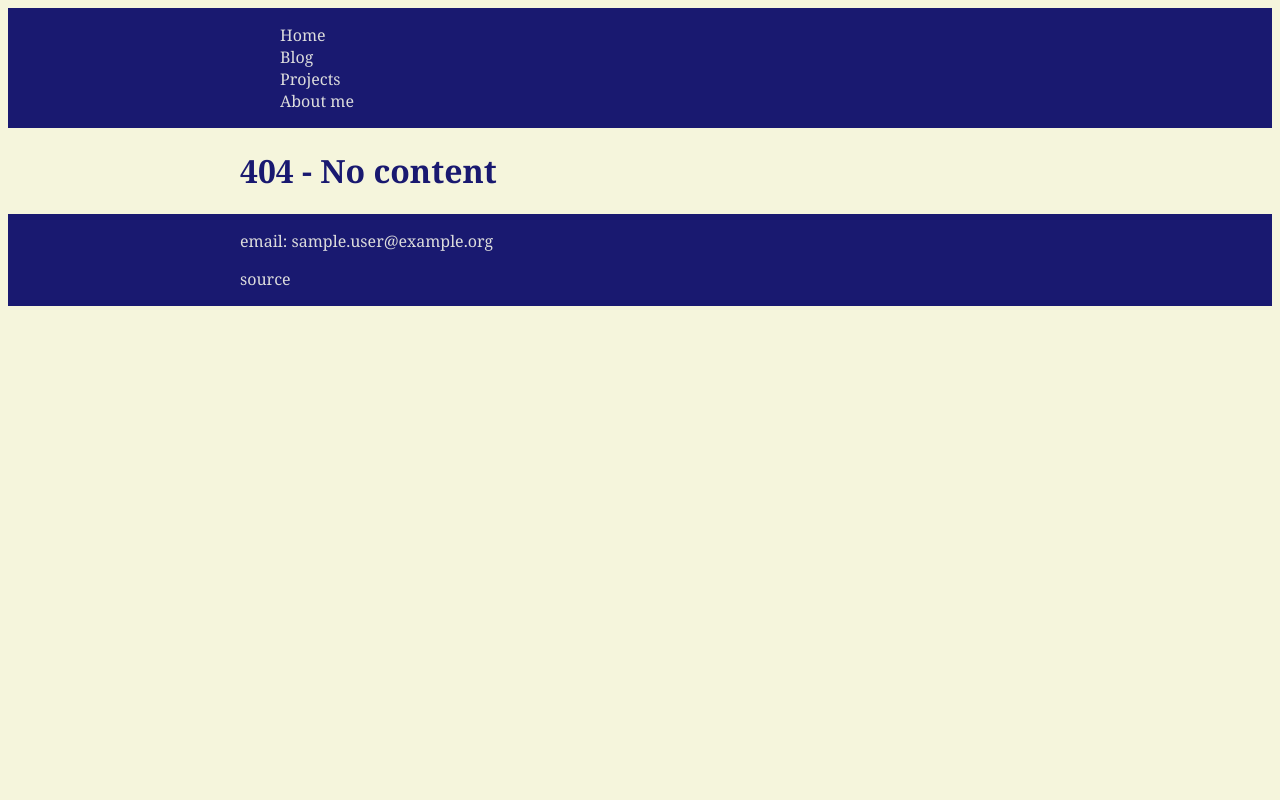
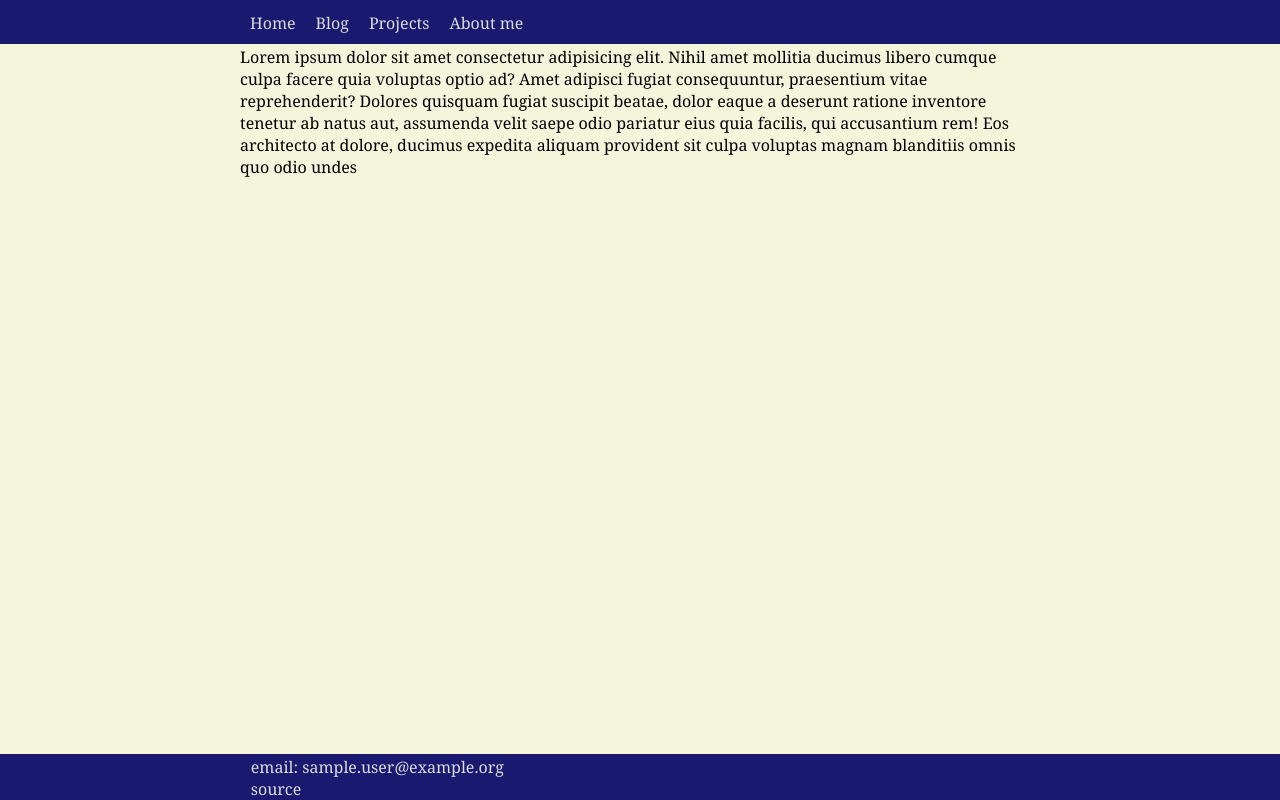
Before and after one commit to antebm/website, a FastAPI app: page /blog in a window 1280 px wide. Run offline with FastAPI, Linux system fonts and the light colour scheme.

Commit message:
added remaining routes, edited css

```diff
--- a/main.py
+++ b/main.py
@@ -30,11 +30,23 @@ async def index(request: Request):
     recent_posts = blogpost_service.read_recent()
     return templates.TemplateResponse("index.html", {"request": request, "recent_posts": recent_posts})
 
+@app.get("/blog", response_class=HTMLResponse)
+async def index(request: Request):
+    return templates.TemplateResponse("blog.html", {"request": request})
+
 @app.get("/posts/{post_id}", response_class=HTMLResponse)
 async def read_post(request: Request, post_id: str):
     blogpost = blogpost_service.read_blogpost(post_id)
     return templates.TemplateResponse("post.html", {"request": request, "blogpost": blogpost})
 
+@app.get("/projects", response_class=HTMLResponse)
+async def index(request: Request):
+    return templates.TemplateResponse("projects.html", {"request": request})
+
+@app.get("/about", response_class=HTMLResponse)
+async def index(request: Request):
+    return templates.TemplateResponse("about.html", {"request": request})
+
 @app.get("{full_path:path}", response_class=HTMLResponse)
 async def no_content(request: Request, full_path: str):
     return templates.TemplateResponse("404.html", {"request": request })
--- a/static/styles.css
+++ b/static/styles.css
@@ -1,11 +1,14 @@
-body {
-    display: block;
-    padding: none;
-    margin: none;
-}
+* {
+    margin: 0;
+    padding: 0;
+  }
 
 h1, h2, h3, h4, h5, h6 {
     color: midnightblue;
+    margin-left: 0.67em;
+}
+p {
+    margin-left: 0.67em;
 }
 
 body {
@@ -25,9 +28,22 @@ nav {
     background-color: midnightblue;
     overflow: auto;
 }
+
+nav ul {
+    list-style-type: none;
+    margin: 0;
+    padding: 0;
+}
+
 nav ul li {
-    display: flex;
-    color: gainsboro;
+    display: inline;
+    float: left;
+    padding: 10px;
+}
+
+nav ul li:hover {
+    background-color: gainsboro;
+    color: olive;
 }
 
 a {
@@ -39,13 +55,16 @@ a:visited {
 }
 a:hover {
     text-decoration: none;
-    color:olive;
 }
 footer {
     background-color: midnightblue;
     color: gainsboro;
     margin-bottom: auto;
     overflow: auto;
+    position: fixed;
+    width: 100%;
+    left: 0;
+    bottom: 0;
 }
 
 .blogpost-summary {
--- a/templates/base.html
+++ b/templates/base.html
@@ -11,10 +11,10 @@
     <nav>
         <div class="container">
             <ul>
-                <li><a href="/">Home</a></li>
-                <li><a href="/blog">Blog</a></li>
-                <li><a href="/projects">Projects</a></li>
-                <li><a href="/about">About me</a></li>
+                <a href="/"><li>Home</li></a>
+                <a href="/blog"><li>Blog</li></a>
+                <a href="/projects"><li>Projects</li></a>
+                <a href="/about"><li>About me</li></a>
             </ul>
         </div>
     </nav>
--- /dev/null
+++ b/templates/blog.html
@@ -0,0 +1,9 @@
+{% extends "base.html" %}
+
+{% block title %} Blog {% endblock %}
+
+{% block content %}
+    <div class="container blog">
+        Lorem ipsum dolor sit amet consectetur adipisicing elit. Nihil amet mollitia ducimus libero cumque culpa facere quia voluptas optio ad? Amet adipisci fugiat consequuntur, praesentium vitae reprehenderit? Dolores quisquam fugiat suscipit beatae, dolor eaque a deserunt ratione inventore tenetur ab natus aut, assumenda velit saepe odio pariatur eius quia facilis, qui accusantium rem! Eos architecto at dolore, ducimus expedita aliquam provident sit culpa voluptas magnam blanditiis omnis quo odio undes
+    </div>
+{% endblock %}
--- a/templates/index.html
+++ b/templates/index.html
@@ -7,8 +7,8 @@
 {% for blogpost in recent_posts %}
 
     <div class="blogpost-summary">
-        <h2><a href="/posts/{{ blogpost.title }}">{{ blogpost.title }} </a></h2>
-        <h3>{{ blogpost.author }} </h3>
+        <h3><a href="/posts/{{ blogpost.title }}">{{ blogpost.title }} </a></h3>
+        <h4>{{ blogpost.author }} </h4>
         <p>{{ blogpost.content }}</p>
     </div>
 
--- a/templates/post.html
+++ b/templates/post.html
@@ -9,5 +9,3 @@
     </p>
     </div>
 {% endblock %}
-
-</html>
```
Also changed, not shown: data/article.py (+7 -2 lines), data/user.py (+7 -1 lines), templates/about.html (added, +9 -0 lines), templates/projects.html (added, +10 -0 lines), data/comment.py (deleted), data/project.py (deleted).
